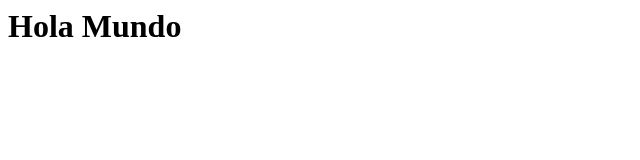
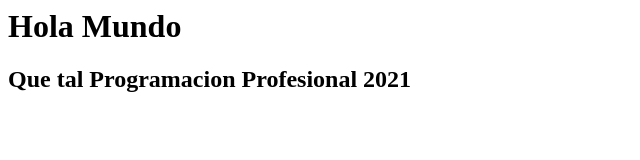
Before and after one commit to lnds/hola_mundo_html, a plain HTML site: page index.html in a window 1280 px wide. Shown: the whole page, without its empty margins (0-640 px from the left). Drawn offline with Linux system fonts and the light colour scheme.

Commit message:
Update index.html

```diff
--- a/index.html
+++ b/index.html
@@ -5,4 +5,5 @@
 <body>
 <h1>Hola Mundo</h1>
 
+ <h2>Que tal Programacion Profesional 2021</h2>
 </body>
```
